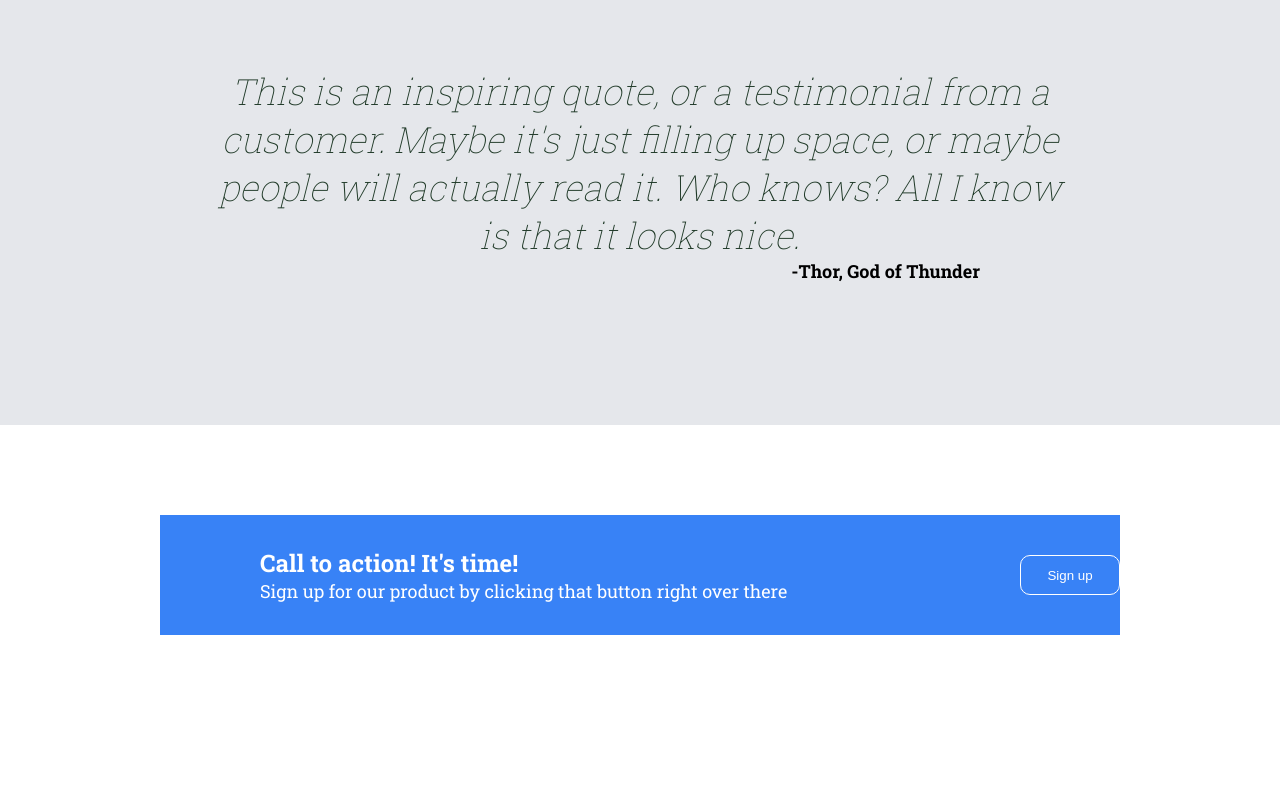
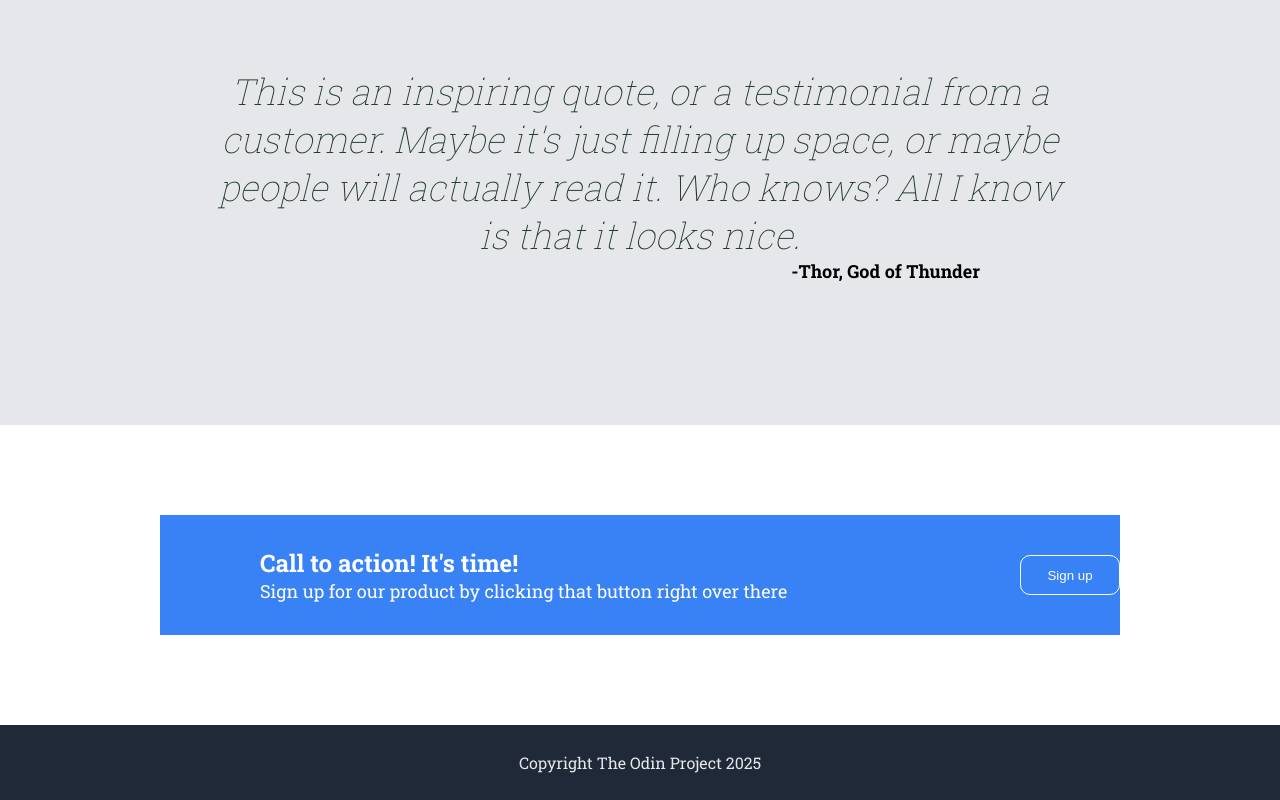
Before and after one commit to Comma2TheTop/odin-landingpage, a plain HTML site: page index.html in a window 1280 px wide. Shown: the part 1083-1883 px from the top of the page. Before the commit the page ends 1808 px from the top, so only its background shows below. Drawn offline with Linux system fonts and the light colour scheme.

Commit message:
finished footer

```diff
--- a/index.html
+++ b/index.html
@@ -76,5 +76,8 @@ is that it looks nice.
   </div>
 
 </div>
+<div class="footer">
+  Copyright The Odin Project 2025
+</div>
 </body>
 </html>
--- a/style.css
+++ b/style.css
@@ -191,3 +191,12 @@ h4 {
   border: 1px solid white;
   border-radius: 10px;
 }
+
+.footer {
+  display: flex;
+  justify-content: center;
+  align-items: center;
+  background-color: #1f2937;
+  color: #e5e7eb;
+  height: 75px;
+}
```
